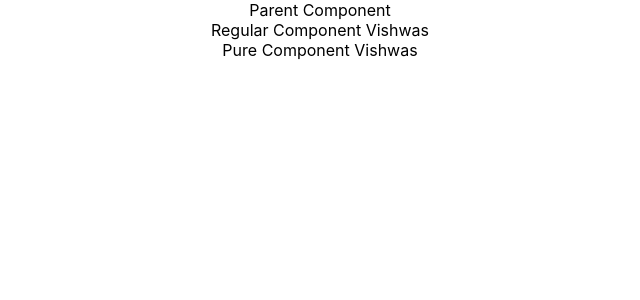
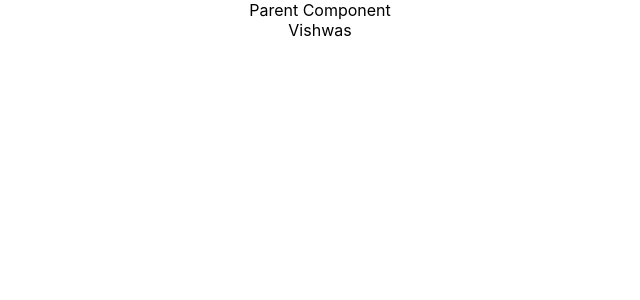
Before and after one commit to xavierolivares/reactpractice2, a React (Create React App) app: page / in a window 1280 px wide. Shown: the top 300 px of the page, without its empty margins (320-960 px from the left). Built offline with nearby package versions, Linux system fonts and the light colour scheme.

Commit message:
React.memo changes functional component to higher order component. If there are no changes to state or props, the component will not rerender. Performance related

```diff
--- a/src/components/MemoComponent.js
+++ b/src/components/MemoComponent.js
@@ -1,6 +1,7 @@
 import React from 'react'
 
 function MemoComponent({name}) {
+    console.log('Rendering MemoComponent')
     return (
         <div>
             {name}
@@ -8,4 +9,4 @@ function MemoComponent({name}) {
     )
 }
 
-export default MemoComponent
+export default React.memo(MemoComponent)
--- a/src/components/ParentComponent2.js
+++ b/src/components/ParentComponent2.js
@@ -1,6 +1,7 @@
 import React, { Component, PureComponent } from 'react'
 import RegularComponent from './RegularComponent'
 import PureComp from './PureComp'
+import MemoComponent from './MemoComponent'
 
 class ParentComponent2 extends PureComponent {
     constructor(props) {
@@ -24,8 +25,9 @@ class ParentComponent2 extends PureComponent {
         return (
             <div>
              Parent Component
-             <RegularComponent name={this.state.name} />
-             <PureComp name={this.state.name} />
+             <MemoComponent name={this.state.name} />
+             {/* <RegularComponent name={this.state.name} />
+             <PureComp name={this.state.name} /> */}
             </div>
         )
     }
```
